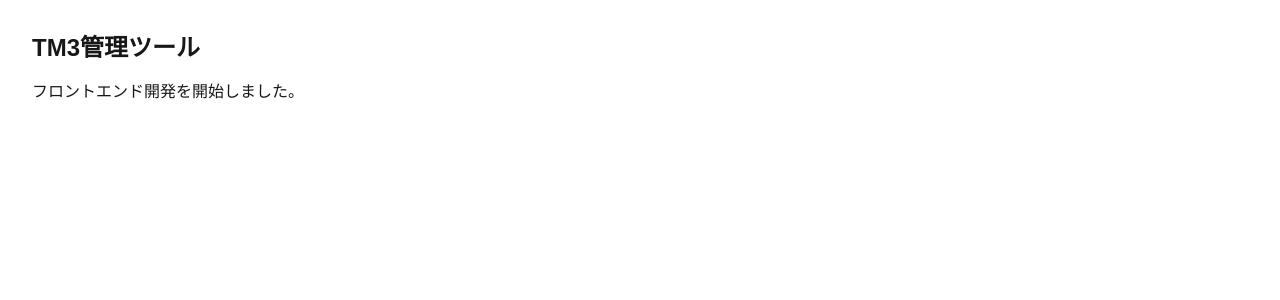
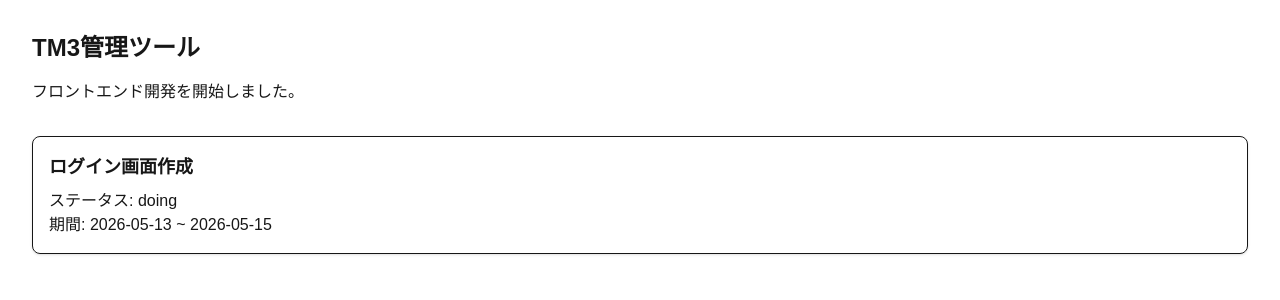
Before and after one commit to kazu0801-b/tm3-management-app, a Next.js app in the folder frontend/: page / in a window 1280 px wide. Shown: the top 300 px of the page. Built offline with nearby package versions, Linux system fonts and the light colour scheme.

Commit message:
TaskCardを作成

```diff
--- a/frontend/src/app/page.tsx
+++ b/frontend/src/app/page.tsx
@@ -1,8 +1,15 @@
+import { TaskCard } from "@/components/organisms/TaskCard";
+import { mockTasks } from "@/data/mockTasks";
+
 export default function Home() {
   return (
     <main className="p-8">
       <h1 className="text-2xl font-bold">TM3管理ツール</h1>
       <p className="mt-4">フロントエンド開発を開始しました。</p>
+
+      <div className="mt-8">
+        <TaskCard task={mockTasks[0]}/>
+      </div>
     </main>
   );
 }
--- /dev/null
+++ b/frontend/src/components/organisms/TaskCard/index.tsx
@@ -0,0 +1,17 @@
+import { Task } from "@/types/task";
+
+type Props = {
+    task: Task;
+};
+export const TaskCard = ({task}: Props) => {
+    return (
+        <div className="rounded-lg border p-4 shadow-sm">
+            <h2 className="text-lg font-bold">{task.title}</h2>
+
+            <p className="mt-2">ステータス: {task.status}</p>
+            <p>
+                期間: {task.startDate} ~ {task.dueDate}
+            </p>
+        </div>
+    );
+};
--- /dev/null
+++ b/frontend/src/data/mockTasks.ts
@@ -0,0 +1,12 @@
+import { Task } from "@/types/task";
+
+export const mockTasks : Task[] = [
+    {
+        id: 1,
+        title: "ログイン画面作成",
+        assignee: "田邊",
+        status: "doing",
+        startDate: "2026-05-13",
+        dueDate: "2026-05-15",
+    },
+];
--- /dev/null
+++ b/frontend/src/types/task.ts
@@ -0,0 +1,10 @@
+export type TaskStatus = "todo" | "doing" | "review" | "done";
+
+export type Task = {
+    id: number;
+    title: string;
+    assignee: string;
+    status: TaskStatus;
+    startDate: string;
+    dueDate: string;
+};
```
